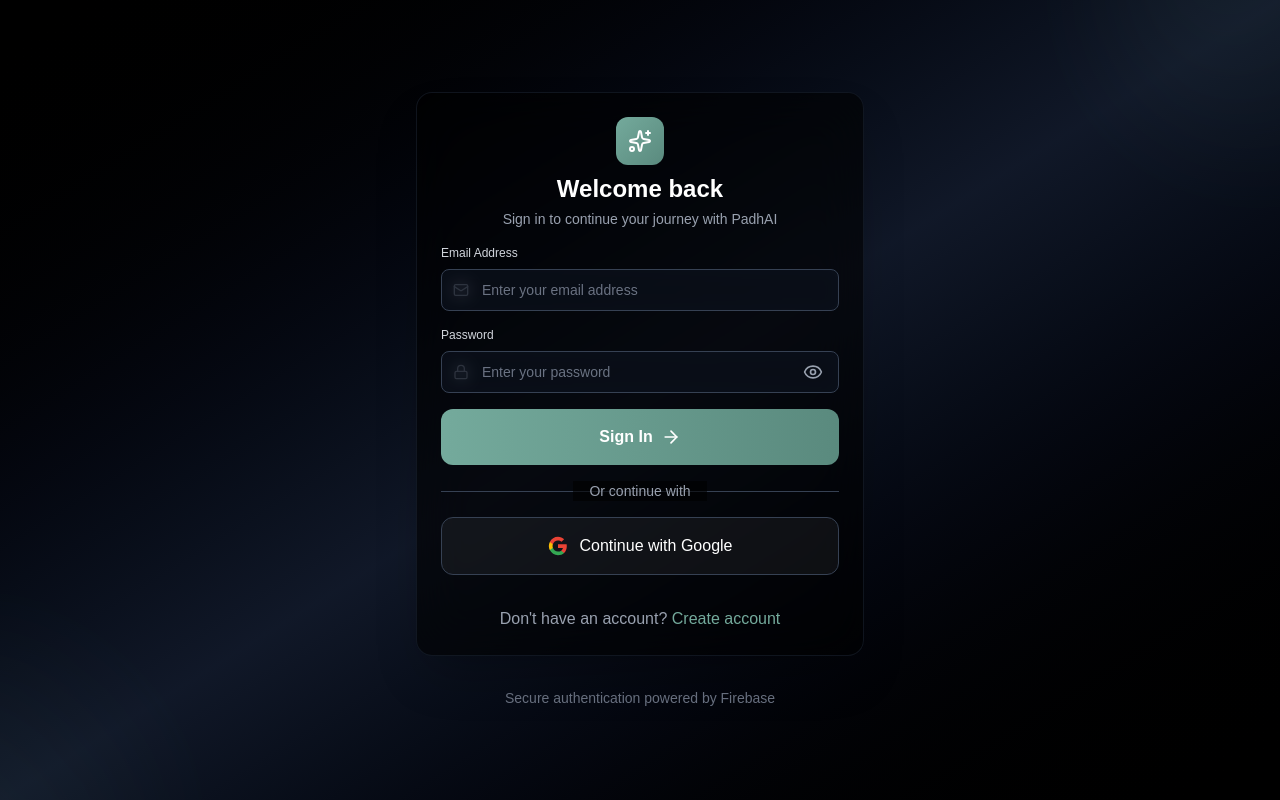
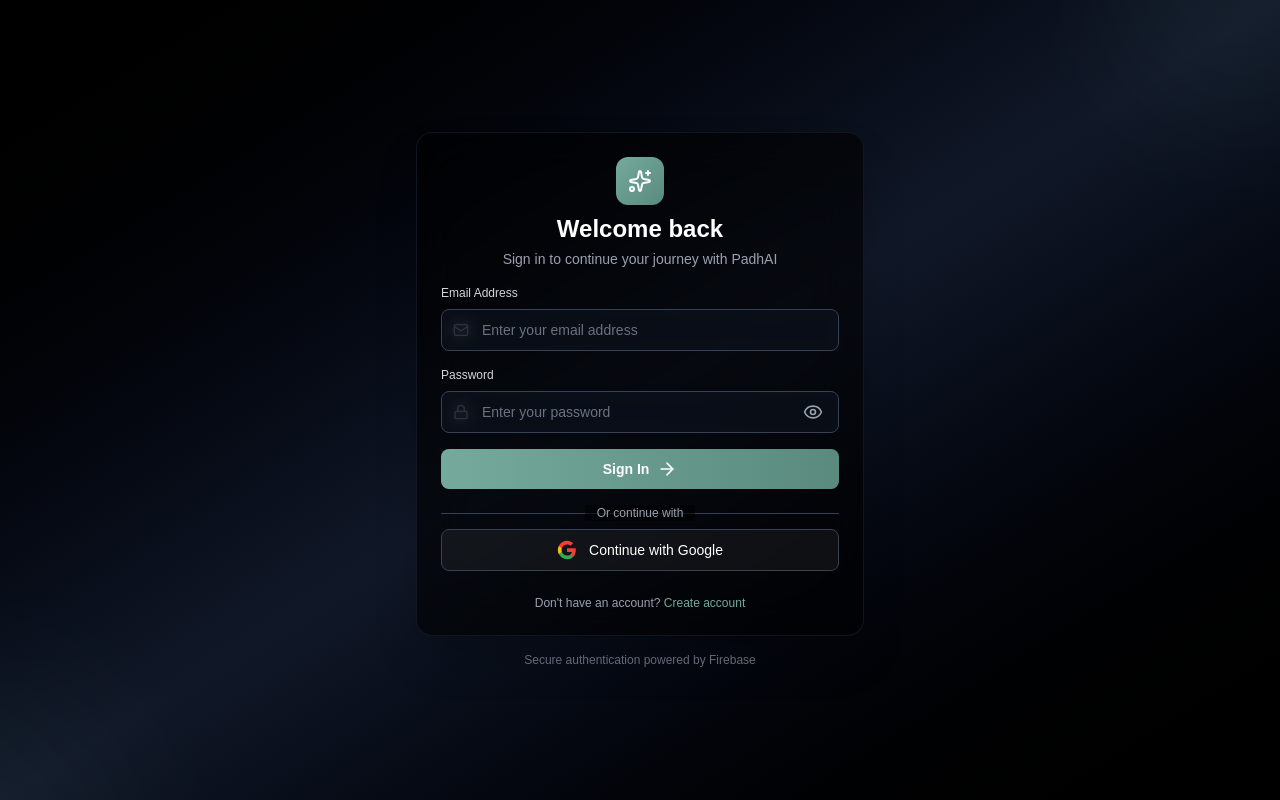
Before and after one commit to Adityadab10/SunHacks2025, a React (Vite) app in the folder frontend/: page /login in a window 1280 px wide. Built offline with nearby package versions, Linux system fonts and the light colour scheme; no server answers.

Commit message:
sorry dis last

```diff
--- a/frontend/src/pages/Login.jsx
+++ b/frontend/src/pages/Login.jsx
@@ -111,7 +111,7 @@
             <button
               type="submit"
               disabled={loading}
-              className="w-full bg-gradient-to-r from-[#74AA9C] to-[#5a8a7e] text-white py-4 rounded-xl font-semibold hover:shadow-lg hover:shadow-[#74AA9C]/25 transform hover:scale-[1.02] transition-all duration-300 disabled:opacity-50 disabled:cursor-not-allowed disabled:hover:scale-100 disabled:hover:shadow-none flex items-center justify-center space-x-2"
+              className="w-full bg-gradient-to-r from-[#74AA9C] to-[#5a8a7e] text-white py-2.5 rounded-lg font-semibold hover:shadow-lg hover:shadow-[#74AA9C]/25 transform hover:scale-[1.02] transition-all duration-300 disabled:opacity-50 disabled:cursor-not-allowed disabled:hover:scale-100 disabled:hover:shadow-none flex items-center justify-center space-x-2 text-sm"
             >
               {loading ? (
                 <>
@@ -128,12 +128,12 @@
           </form>
 
           {/* Divider */}
-          <div className="relative">
+          <div className="relative my-2">
             <div className="absolute inset-0 flex items-center">
               <div className="w-full border-t border-gray-700"></div>
             </div>
-            <div className="relative flex justify-center text-sm">
-              <span className="px-4 bg-black/60 text-gray-400">Or continue with</span>
+            <div className="relative flex justify-center text-xs">
+              <span className="px-3 bg-black/60 text-gray-400">Or continue with</span>
             </div>
           </div>
 
@@ -141,7 +141,7 @@
           <button
             onClick={handleGoogleLogin}
             disabled={loading}
-            className="w-full bg-white/5 border border-gray-700 text-white py-4 rounded-xl font-medium hover:bg-white/10 hover:border-gray-600 transition-all duration-300 disabled:opacity-50 disabled:cursor-not-allowed flex items-center justify-center space-x-3 group"
+            className="w-full bg-white/5 border border-gray-700 text-white py-2.5 rounded-lg font-medium hover:bg-white/10 hover:border-gray-600 transition-all duration-300 disabled:opacity-50 disabled:cursor-not-allowed flex items-center justify-center space-x-3 group text-sm"
           >
             <svg className="w-5 h-5" viewBox="0 0 24 24">
               <path fill="#EA4335" d="M22.56 12.25c0-.78-.07-1.53-.2-2.25H12v4.26h5.92c-.26 1.37-1.04 2.53-2.21 3.31v2.77h3.57c2.08-1.92 3.28-4.74 3.28-8.09z"/>
@@ -153,8 +153,8 @@
           </button>
 
           {/* Footer */}
-          <div className="text-center pt-4">
-            <p className="text-gray-400">
+          <div className="text-center pt-2">
+            <p className="text-gray-400 text-xs">
               Don't have an account?{' '}
               <Link
                 to="/register"
@@ -167,8 +167,8 @@
         </div>
 
         {/* Bottom decorative text */}
-        <div className="text-center mt-8">
-          <p className="text-gray-500 text-sm">
+        <div className="text-center mt-4">
+          <p className="text-gray-500 text-xs">
             Secure authentication powered by Firebase
           </p>
         </div>
```
